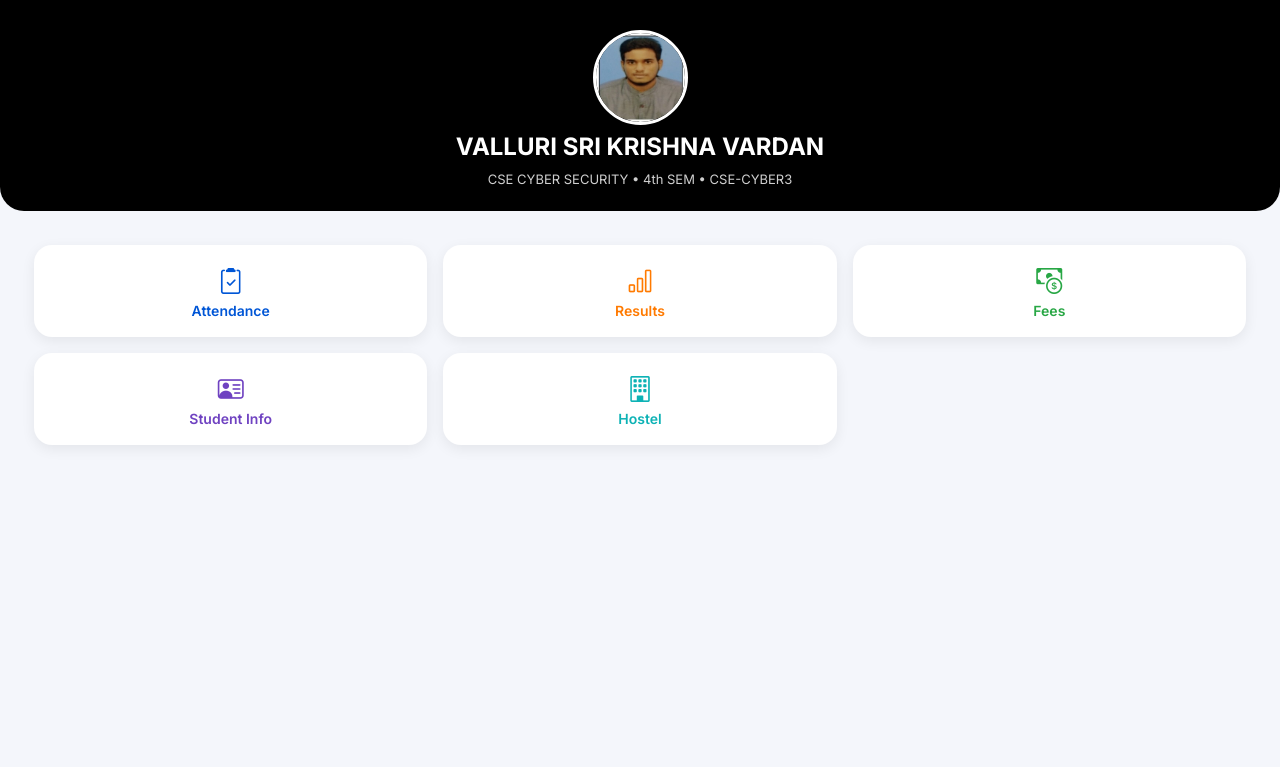
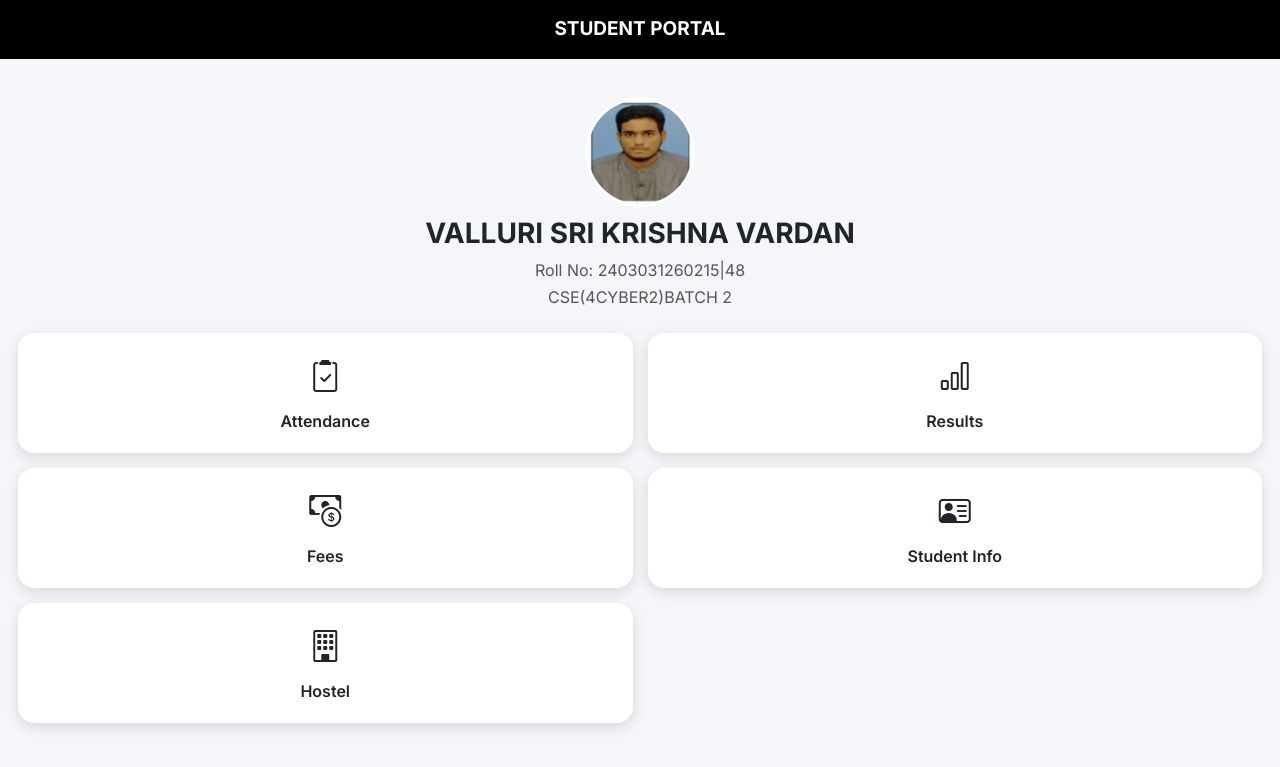
Before and after one commit to VARDHANVALLURI/PARUL_UNIVERSITY, a PHP site: page /dashboard.php in a window 1280 px wide. Shown: the top 767 px of the page. Run offline with PHP 8.4, Linux system fonts and the light colour scheme; the visitor is signed in with stand-in values (Sample User, id 1).

Commit message:
Refactor student dashboard layout and functionality
Updated the layout and structure of the student dashboard, including header, menu buttons, profile section, and added functionality for various pages like attendance, results, and fees.

```diff
--- a/dashboard.php
+++ b/dashboard.php
@@ -5,192 +5,96 @@ if (!isset($_SESSION['student'])) {
   exit;
 }
 ?>
-<!doctype html>
+<!DOCTYPE html>
 <html lang="en">
 <head>
-<meta charset="utf-8" />
-<meta name="viewport" content="width=device-width,initial-scale=1" />
-<title>Student Dashboard</title>
+<meta charset="UTF-8">
+<meta name="viewport" content="width=device-width,initial-scale=1">
+<title>STUDENT DASHBOARD</title>
 
 <link href="https://cdn.jsdelivr.net/npm/bootstrap@5.3.0/dist/css/bootstrap.min.css" rel="stylesheet">
-<link rel="stylesheet" href="https://cdn.jsdelivr.net/npm/bootstrap-icons@1.11.1/font/bootstrap-icons.css">
+<link href="https://cdn.jsdelivr.net/npm/bootstrap-icons@1.11.1/font/bootstrap-icons.css" rel="stylesheet">
 <link href="https://fonts.googleapis.com/css2?family=Inter:wght@300;400;600;700&display=swap" rel="stylesheet">
 
 <style>
-body{margin:0;padding:0;font-family:'Inter',sans-serif;background:#f4f6fb;}
-header{
-  background:#000;
-  color:#fff;
-  padding:22px 14px;
-  text-align:center;
-  border-bottom-left-radius:24px;
-  border-bottom-right-radius:24px;
-}
-.profile-photo{
-  width:95px;height:95px;border-radius:50%;border:3px solid #fff;object-fit:cover;margin-top:8px;
+body {
+  margin:0; padding:0; background:#f5f6fa;
+  font-family:'Inter',sans-serif; overflow-x:hidden;
 }
 
-.menu-grid{
-  display:grid;
-  grid-template-columns:repeat(3,1fr);
-  gap:16px;
-  padding:18px;
+/* Header */
+.header {
+  width:100%; background:#000; color:#fff;
+  padding:15px; font-weight:700; font-size:19px; text-align:center;
 }
 
-.menu-btn{
-  background:#fff;
-  border-radius:18px;
-  padding:16px 8px;
-  text-align:center;
-  font-weight:600;
-  font-size:14px;
-  box-shadow:0 4px 14px rgba(0,0,0,0.07);
-  cursor:pointer;
+/* Main pages */
+.page { display:none; padding:18px; }
+#home { display:block; }
+
+/* Profile Circle */
+.profile-box { text-align:center; margin-top:20px; }
+.profile-box img {
+  width:110px; height:110px; border-radius:50%;
+  object-fit:cover; border:3px solid #fff;
 }
+.profile-box h3 { margin-top:10px; font-weight:700; }
+.profile-box p { color:#555; margin:3px 0; }
 
-.menu-btn i{
-  font-size:26px;
-  margin-bottom:6px;
+/* Grid menu */
+.grid-menu {
+  display:grid; grid-template-columns:repeat(2,1fr);
+  gap:15px; margin-top:24px;
 }
+.menu-btn {
+  background:#fff; padding:20px; border-radius:16px;
+  text-align:center; box-shadow:0 4px 14px rgba(0,0,0,0.12);
+  font-weight:600; cursor:pointer;
+}
+.menu-btn i {
+  font-size:32px; margin-bottom:8px; display:block;
+}
+.menu-btn:hover { background:#e8e8e8; }
 
-.page{display:none;padding:16px;}
-
-.back-btn{
-  font-size:15px;
-  margin-bottom:12px;
-  cursor:pointer;
-  font-weight:600;
-  display:flex;
-  align-items:center;
-  gap:6px;
+/* Back button */
+.back-btn {
+  background:none; border:none; font-size:20px;
+  font-weight:700; margin-bottom:15px; cursor:pointer;
 }
 </style>
 </head>
+
 <body>
 
-<!-- HEADER -->
-<header>
-  <img src="your_profile_small.jpg" class="profile-photo">
-  <h4 class="mt-2 fw-bold">VALLURI SRI KRISHNA VARDAN</h4>
-  <div style="font-size:13px;color:#cfcfcf;">CSE CYBER SECURITY • 4th SEM • CSE-CYBER3</div>
-</header>
+<div class="header">STUDENT PORTAL</div>
 
-<!-- HOME MENU GRID -->
+<!-- ================= HOME PAGE ================ -->
 <section id="home" class="page" style="display:block;">
-  <div class="menu-grid">
 
-    <div class="menu-btn" onclick="openPage('attendance')" style="color:#0056d6;">
-      <i class="bi bi-clipboard2-check"></i><br>Attendance
-    </div>
+  <div class="profile-box">
+    <img src="your_profile_small.jpg" alt="Profile">
+    <h3>VALLURI SRI KRISHNA VARDAN</h3>
+    <p>Roll No: 2403031260215|48</p>
+    <p>CSE(4CYBER2)BATCH 2</p>
+  </div>
 
-    <div class="menu-btn" onclick="openPage('results')" style="color:#ff7a00;">
-      <i class="bi bi-bar-chart"></i><br>Results
-    </div>
-
-    <div class="menu-btn" onclick="openPage('fees')" style="color:#28a745;">
-      <i class="bi bi-cash-coin"></i><br>Fees
-    </div>
-
-    <div class="menu-btn" onclick="openPage('student')" style="color:#6f42c1;">
-      <i class="bi bi-person-vcard"></i><br>Student Info
-    </div>
-
-    <div class="menu-btn" onclick="openPage('hostel')" style="color:#0db2b5;">
-      <i class="bi bi-building"></i><br>Hostel
-    </div>
-
-  </div>
-</section>
-
-
-   <!-- STUDENT INFO -->
-<section id="student" class="page" style="display:none;">
-
-  <div class="card-box">
-
-    <!-- Medium placeholder -->
-    <div class="profile-pic text-center mb-3">
-      <img
-        src="your_profile_medium.jpg"
-        alt="Student Photo"
-        style="width:160px;height:160px;object-fit:cover;border-radius:14px;border:3px solid #d0d0d0;">
-      <h5 class="fw-bold mt-3 mb-1">VALLURI SRI KRISHNA VARDAN</h5>
-      <div class="text-muted">Roll No: 2403031260215 | CSE (4CYBER3)</div>
-    </div>
-
-    <!-- Auto-wrapping grid, no overflow -->
-    <div style="display:grid;grid-template-columns:repeat(auto-fit,minmax(200px,1fr));gap:14px;">
-
-      <div class="card-box" style="padding:12px;">
-        <div class="text-muted">DOB</div>
-        <div style="font-weight:600;margin-top:6px;">28-11-2006</div>
-      </div>
-
-      <div class="card-box" style="padding:12px;">
-        <div class="text-muted">Student Phone</div>
-        <div style="font-weight:600;margin-top:6px;">6281048554</div>
-      </div>
-
-      <div class="card-box" style="padding:12px;">
-        <div class="text-muted">College Email</div>
-        <div style="word-break:break-all;font-weight:600;margin-top:6px;">
-          2403031260215@paruluniversity.ac.in
-        </div>
-      </div>
-
-      <div class="card-box" style="padding:12px;">
-        <div class="text-muted">Personal Email</div>
-        <div style="word-break:break-all;font-weight:600;margin-top:6px;">
-          krishnavardhan124@gmail.com
-        </div>
-      </div>
-
-    </div>
-
-    <div style="margin-top:18px;">
-      <div class="section-title">Parents / Guardian</div>
-      <p><strong>Father:</strong> VALLURI VENKATA KRISHNANANDA CHOWDARY | 9951996671</p>
-      <p><strong>Mother:</strong> VALLURI VISALAKSHI | 6301244329</p>
-    </div>
-
+  <div class="grid-menu">
+    <div class="menu-btn" onclick="openPage('attendance')"><i class="bi bi-clipboard2-check"></i>Attendance</div>
+    <div class="menu-btn" onclick="openPage('results')"><i class="bi bi-bar-chart"></i>Results</div>
+    <div class="menu-btn" onclick="openPage('fees')"><i class="bi bi-cash-coin"></i>Fees</div>
+    <div class="menu-btn" onclick="openPage('student')"><i class="bi bi-person-vcard"></i>Student Info</div>
+    <div class="menu-btn" onclick="openPage('hostel')"><i class="bi bi-building"></i>Hostel</div>
   </div>
 
 </section>
 
 
-    <!-- HOSTEL -->
-    <section id="hostel" class="page" style="display:none" aria-labelledby="hostelTitle">
-      <div class="card">
-        <h3 id="hostelTitle" class="section-title">Hostel Details</h3>
-        <p><strong>Reg No:</strong> 42043</p>
-        <p><strong>Block:</strong> TAGORE BHAWAN - C (Non AC)</p>
-        <p><strong>Room:</strong> Floor 3 | Room C-361 | Bed 3</p>
-        <p><strong>Duration:</strong> 01-07-2025 → 30-06-2026</p>
-        <p><strong>City:</strong> EAST GODAVARI</p>
-        <p><strong>Address:</strong> HOUSE NO-1-18 MAIN ROAD, NELAPARTHIPADU, DRAKSHARAMAM</p>
-      </div>
+<!-- ================= ATTENDANCE PAGE ================ -->
+<section id="attendance" class="page">
+  <button class="back-btn" onclick="openPage('home')"><i class="bi bi-arrow-left"></i> Back</button>
+  <h3>Attendance</h3>
+   <!-- ATTENDANCE -->
 
-      <div class="table-container">
-        <h4 class="section-title">Recent Gate Passes</h4>
-        <div class="table-responsive">
-          <table class="table table-bordered">
-            <thead><tr><th>Sr</th><th>Reason</th><th>Place</th><th>From</th><th>To</th><th>Status</th></tr></thead>
-            <tbody>
-              <tr><td>1</td><td>Holiday</td><td>HOME</td><td>17-10-2025</td><td>02-11-2025</td><td><span class="badge bg-success">Approved</span></td></tr>
-              <tr><td>2</td><td>Personal</td><td>PAVGADH</td><td>19-07-2025</td><td>19-07-2025</td><td><span class="badge bg-success">Approved</span></td></tr>
-            </tbody>
-          </table>
-        </div>
-
-         <!-- NOTE BELOW TABLE -->
-  <div style="padding:10px 0; color:#444; font-size:13px; text-align:center;">
-      <b>NOTE:</b> Only recent gate passes will be shown.
-  </div>
-      </div>
-    </section>
-
- <!-- ATTENDANCE -->
-<section id="attendance" class="page" style="display:none">
 
 <?php
 /* ---------------------
@@ -372,8 +276,138 @@ $subjects = [
 
 </section>   <!-- CLOSE ATTENDANCE SECTION -->
 
-    <!-- RESULTS -->
-<section id="results" class="page" style="display:none" aria-labelledby="resTitle">
+
+
+<!-- ================= STUDENT INFO PAGE ================ -->
+<section id="student" class="page" style="display:none">
+  <button class="back-btn" onclick="openPage('home')">
+    <i class="bi bi-arrow-left"></i> Back
+  </button>
+  <h3>Student Information</h3>
+
+  <div class="card-box">
+
+    <!-- Profile photo -->
+    <div class="profile-pic text-center mb-3">
+      <img
+        src="your_profile_medium.jpg"
+        alt="Student Photo"
+        style="width:160px;height:160px;object-fit:cover;border-radius:14px;border:3px solid #d0d0d0;">
+      <h5 class="fw-bold mt-3 mb-1">VALLURI SRI KRISHNA VARDAN</h5>
+      <div class="text-muted">Roll No: 2403031260215 | CSE (4CYBER3)</div>
+    </div>
+
+    <!-- Information grid -->
+    <div style="display:grid;grid-template-columns:repeat(auto-fit,minmax(200px,1fr));gap:14px;">
+
+      <div class="card-box" style="padding:12px;">
+        <div class="text-muted">DOB</div>
+        <div style="font-weight:600;margin-top:6px;">28-11-2006</div>
+      </div>
+
+      <div class="card-box" style="padding:12px;">
+        <div class="text-muted">Student Phone</div>
+        <div style="font-weight:600;margin-top:6px;">6281048554</div>
+      </div>
+
+      <div class="card-box" style="padding:12px;">
+        <div class="text-muted">College Email</div>
+        <div style="word-break:break-all;font-weight:600;margin-top:6px;">
+          2403031260215@paruluniversity.ac.in
+        </div>
+      </div>
+
+      <div class="card-box" style="padding:12px;">
+        <div class="text-muted">Personal Email</div>
+        <div style="word-break:break-all;font-weight:600;margin-top:6px;">
+          krishnavardhan124@gmail.com
+        </div>
+      </div>
+
+    </div>
+
+    <!-- Parents -->
+    <div style="margin-top:18px;">
+      <div class="section-title">Parents / Guardian</div>
+      <p><strong>Father:</strong> VALLURI VENKATA KRISHNANANDA CHOWDARY | 9951996671</p>
+      <p><strong>Mother:</strong> VALLURI VISALAKSHI | 6301244329</p>
+    </div>
+
+  </div>
+</section>
+
+
+<!-- ================= HOSTEL PAGE ================ -->
+<section id="hostel" class="page" style="display:none">
+  <button class="back-btn" onclick="openPage('home')">
+    <i class="bi bi-arrow-left"></i> Back
+  </button>
+  <h3>Hostel</h3>
+
+  <div class="card" style="margin-top:10px;">
+    <h4 class="section-title">Hostel Details</h4>
+    <p><strong>Reg No:</strong> 42043</p>
+    <p><strong>Block:</strong> TAGORE BHAWAN - C (Non AC)</p>
+    <p><strong>Room:</strong> Floor 3 | Room C-361 | Bed 3</p>
+    <p><strong>Duration:</strong> 01-07-2025 → 30-06-2026</p>
+    <p><strong>City:</strong> EAST GODAVARI</p>
+    <p><strong>Address:</strong> HOUSE NO-1-18 MAIN ROAD, NELAPARTHIPADU, DRAKSHARAMAM</p>
+  </div>
+
+  <div class="card" style="margin-top:14px;">
+    <h4 class="section-title">Recent Gate Passes</h4>
+
+    <div class="table-responsive">
+      <table class="table table-bordered">
+        <thead>
+          <tr>
+            <th>Sr</th>
+            <th>Reason</th>
+            <th>Place</th>
+            <th>From</th>
+            <th>To</th>
+            <th>Status</th>
+          </tr>
+        </thead>
+
+        <tbody>
+          <tr>
+            <td>1</td>
+            <td>Holiday</td>
+            <td>HOME</td>
+            <td>17-10-2025</td>
+            <td>02-11-2025</td>
+            <td><span class="badge bg-success">Approved</span></td>
+          </tr>
+
+          <tr>
+            <td>2</td>
+            <td>Personal</td>
+            <td>PAVGADH</td>
+            <td>19-07-2025</td>
+            <td>19-07-2025</td>
+            <td><span class="badge bg-success">Approved</span></td>
+          </tr>
+        </tbody>
+      </table>
+    </div>
+
+    <div style="padding:10px 0; text-align:center; font-size:13px; color:#555;">
+      <b>NOTE:</b> Only recent gate passes will be shown.
+    </div>
+  </div>
+
+</section>
+
+
+
+<!-- ================= RESULTS PAGE ================ -->
+<section id="results" class="page" style="display:none">
+
+  <button class="back-btn" onclick="openPage('home')">
+    <i class="bi bi-arrow-left"></i> Back
+  </button>
+  <h3>Results</h3>
 
 <style>
 .res-card{
@@ -381,6 +415,7 @@ $subjects = [
   padding:14px;
   border-radius:14px;
   box-shadow:0 2px 12px rgba(0,0,0,0.06);
+  margin-top:14px;
   margin-bottom:14px;
 }
 
@@ -430,9 +465,8 @@ $subjects = [
 </style>
 
 <div class="res-card">
-  <h4 id="resTitle" class="section-title">Semester - 2 Result</h4>
+  <h4 class="section-title">Semester - 2 Result</h4>
 
-  <!-- TABLE -->
   <div class="table-responsive">
     <table class="res-table">
       <thead>
@@ -444,202 +478,96 @@ $subjects = [
           <th>Result</th>
         </tr>
       </thead>
-
       <tbody>
-        <tr>
-          <td>1</td>
-          <td>303105151</td>
-          <td>Computational Thinking for Structured Design-2</td>
-          <td>4.00</td>
-          <td><span class="result-pass">F2</span></td>
-        </tr>
-
-        <tr>
-          <td>2</td>
-          <td>303105153</td>
-          <td>Global Certifications – Azure, AWS, GCP</td>
-          <td>2.00</td>
-          <td><span class="result-pass">P</span></td>
-        </tr>
-
-        <tr>
-          <td>3</td>
-          <td>303105154</td>
-          <td>Mastering Kali Linux and OSINT</td>
-          <td>3.00</td>
-          <td><span class="result-pass">B-</span></td>
-        </tr>
-
-        <tr>
-          <td>4</td>
-          <td>303107152</td>
-          <td>ICT Workshop</td>
-          <td>1.00</td>
-          <td><span class="result-pass">B+</span></td>
-        </tr>
-
-        <tr>
-          <td>5</td>
-          <td>303191151</td>
-          <td>Mathematics-II</td>
-          <td>4.00</td>
-          <td><span class="result-pass">F2</span></td>
-        </tr>
-
-        <tr>
-          <td>6</td>
-          <td>303191202</td>
-          <td>Engineering Physics-II</td>
-          <td>4.00</td>
-          <td><span class="result-pass">F2</span></td>
-        </tr>
-
-        <tr>
-          <td>7</td>
-          <td>303193152</td>
-          <td>Advanced Communication & Technical Writing</td>
-          <td>2.00</td>
-          <td><span class="result-pass">F2</span></td>
-        </tr>
+        <tr><td>1</td><td>303105151</td><td>Computational Thinking for Structured Design-2</td><td>4.00</td><td><span class="result-pass">B</span></td></tr>
+        <tr><td>2</td><td>303105153</td><td>Global Certifications – Azure, AWS, GCP</td><td>2.00</td><td><span class="result-pass">A+</span></td></tr>
+        <tr><td>3</td><td>303105154</td><td>Mastering Kali Linux and OSINT</td><td>3.00</td><td><span class="result-pass">B</span></td></tr>
+        <tr><td>4</td><td>303107152</td><td>ICT Workshop</td><td>1.00</td><td><span class="result-pass">B+</span></td></tr>
+        <tr><td>5</td><td>303191151</td><td>Mathematics-II</td><td>4.00</td><td><span class="result-pass">B</span></td></tr>
+        <tr><td>6</td><td>303191202</td><td>Engineering Physics-II</td><td>4.00</td><td><span class="result-pass">B+</span></td></tr>
+        <tr><td>7</td><td>303193152</td><td>Advanced Communication & Technical Writing</td><td>2.00</td><td><span class="result-pass">A</span></td></tr>
       </tbody>
     </table>
   </div>
 
-  <!-- FAIL COUNT -->
   <div class="alert-fail">
-    ❗ You are failed in 0 subjects
+    ❗ You are failed in 0 subjects(...PROMOTED TO 3rd SEMESTER...)
   </div>
 
-  <!-- INFO CARD -->
   <div class="info-box">
+    <div class="info-row"><span>Seat No:</span><span><b>AF23604</b></span></div>
+    <div class="info-row"><span>Name:</span><span><b>VALLURI SRI KRISHNA VARDAN</b></span></div>
+    <div class="info-row"><span>Current Backlog:</span><span><b>0</b></span></div>
+    <div class="info-row"><span>Total Backlog:</span><span><b>0</b></span></div>
+    <div class="info-row"><span>SGPA:</span><span><b>6.75</b></span></div>
+    <div class="info-row"><span>CGPA:</span><span><b>6.92</b></span></div>
+  </div>
 
-    <div class="info-row">
-      <span>Seat No:</span>
-      <span><b>AF23604</b></span>
-    </div>
+</div>
 
-    <div class="info-row">
-      <span>Name:</span>
-      <span><b>VALLURI SRI KRISHNA VARDAN</b></span>
-    </div>
+</section>
 
-    <div class="info-row">
-      <span>Current Backlog:</span>
-      <span><b>0</b></span>
-    </div>
 
-    <div class="info-row">
-      <span>Total Backlog:</span>
-      <span><b>0</b></span>
-    </div>
+<!-- ================= FEES PAGE ================ -->
+<section id="fees" class="page" style="display:none">
 
-    <div class="info-row">
-      <span>SGPA:</span>
-      <span><b>6.75</b></span>
-    </div>
+  <button class="back-btn" onclick="openPage('home')">
+    <i class="bi bi-arrow-left"></i> Back
+  </button>
+  <h3>Fee Status</h3>
 
-    <div class="info-row">
-      <span>CGPA:</span>
-      <span><b>6.92</b></span>
-    </div>
+<style>
+.fee-card{
+  background:#fff;
+  padding:16px;
+  border-radius:14px;
+  margin-top:14px;
+  box-shadow:0 2px 12px rgba(0,0,0,0.06);
+}
 
+.fee-success{
+  background:#e8fbe8;
+  color:#0d8a26;
+  font-weight:600;
+  padding:14px;
+  border-radius:12px;
+  text-align:center;
+  font-size:15px;
+  line-height:1.6;
+}
+
+.fee-note{
+  font-size:13px;
+  color:#444;
+  margin-top:10px;
+  text-align:center;
+}
+</style>
+
+<div class="fee-card">
+  <div class="fee-success">
+    ALL TUITION & HOSTEL FEES HAVE BEEN CLEARED FOR A.Y 2025–26.<br>
+    LOGIN TO <b>GNUMS</b> PORTAL TO DOWNLOAD FEE RECEIPTS.
+  </div>
+
+  <div class="fee-note">
+    Last Updated: 26-Nov-2025 • For errors contact Accounts Office
   </div>
 </div>
 
 </section>
 
 
-    <!-- FEES -->
-    <section id="fees" class="page" style="display:none" aria-labelledby="feesTitle">
-      <div class="card">
-        <h4 id="feesTitle" class="section-title">Fee Status</h4>
-        <div class="alert alert-success mb-0">ALL TUITION,HOSTEL FEES HAVE BEEN CLEARED FOR THE ACADEMIC YEAR 25-26.TO DOWNLOAD FEE RECIEPTS LOGIN TO GNUMS WEB PORTAL..</div>
-      </div>
-    </section>
-
-    <div class="footer-space"></div>
-  </div>
-</main>
 
 <script>
-/* Elements */
-const sidebar = document.getElementById('sidebar');
-const openBtn = document.getElementById('openSidebarBtn');
-const closeBtn = document.getElementById('closeSidebarBtn');
-const overlay = document.getElementById('sidebarOverlay');
-const sidebarLinks = sidebar ? sidebar.querySelectorAll('a[data-target]') : [];
-
-/* Safety: if elements missing, do nothing */
-function safeAdd(el, ev, fn){ if(el) el.addEventListener(ev,fn); }
-
-/* Mobile detection */
-function isMobile(){ return window.innerWidth <= 768; }
-
-/* Open / close */
-function openSidebar(){
-  if(!sidebar) return;
-  sidebar.classList.add('open');
-  overlay.classList.add('visible');
-  // prevent body scroll while sidebar open
-  document.body.style.overflow = 'hidden';
-}
-function closeSidebar(){
-  if(!sidebar) return;
-  sidebar.classList.remove('open');
-  overlay.classList.remove('visible');
-  document.body.style.overflow = '';
-}
-safeAdd(openBtn,'click', openSidebar);
-safeAdd(closeBtn,'click', closeSidebar);
-safeAdd(overlay,'click', closeSidebar);
-
-/* Navigate pages and auto-close on mobile */
 function openPage(pageId){
-  const pages = ['home','student','hostel','attendance','results','fees'];
+  const pages = ['home','attendance','student','hostel','results','fees'];
   pages.forEach(p=>{
-    const el = document.getElementById(p);
-    if(el) el.style.display = (p === pageId) ? 'block' : 'none';
-    const link = document.getElementById('link-'+p);
-    if(link) {
-      if(p === pageId) link.classList.add('active'); else link.classList.remove('active');
-    }
+    document.getElementById(p).style.display = (p === pageId) ? "block" : "none";
   });
-  // ensure viewport top for small screens
-  window.scrollTo({top:0,behavior:'smooth'});
-  if(isMobile()) closeSidebar();
-}
-
-/* attach link handlers (safe) */
-sidebarLinks.forEach(link=>{
-  safeAdd(link,'click', function(e){
-    e.preventDefault();
-    const t = this.getAttribute('data-target');
-    if(t) openPage(t);
-  });
-});
-
-/* resize handler: ensure sidebar state consistent */
-window.addEventListener('resize', function(){
-  if(!isMobile()){
-    // desktop-like: ensure overlay hidden and sidebar reset
-    overlay.classList.remove('visible');
-    if(sidebar) sidebar.classList.remove('open');
-    document.body.style.overflow = '';
-  } else {
-    // mobile default: hide sidebar (but keep previous open state if user opened)
-    if(sidebar && !sidebar.classList.contains('open')) {
-      overlay.classList.remove('visible');
-    }
-  }
-});
-
-/* Initialize view */
-openPage('home');
-
-/* PDF download placeholder */
-function downloadResultsPDF(){
-  alert("Download PDF: implement export with html2canvas + jsPDF or server-side.");
+  window.scrollTo(0,0);
 }
 </script>
+
 </body>
 </html>
```
